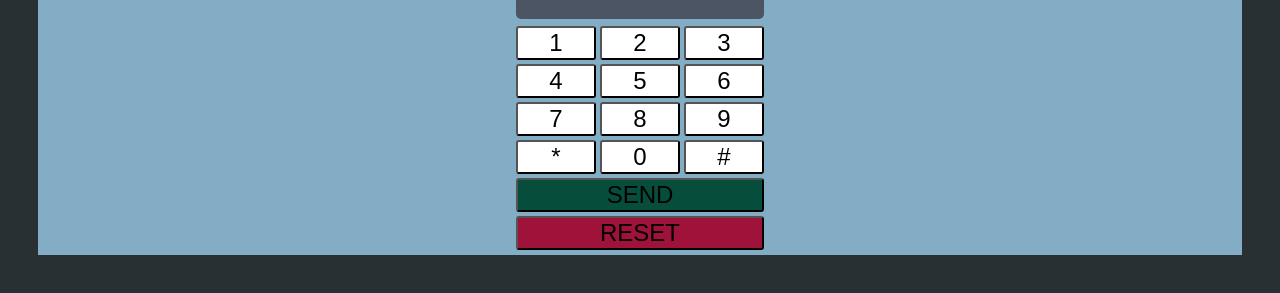
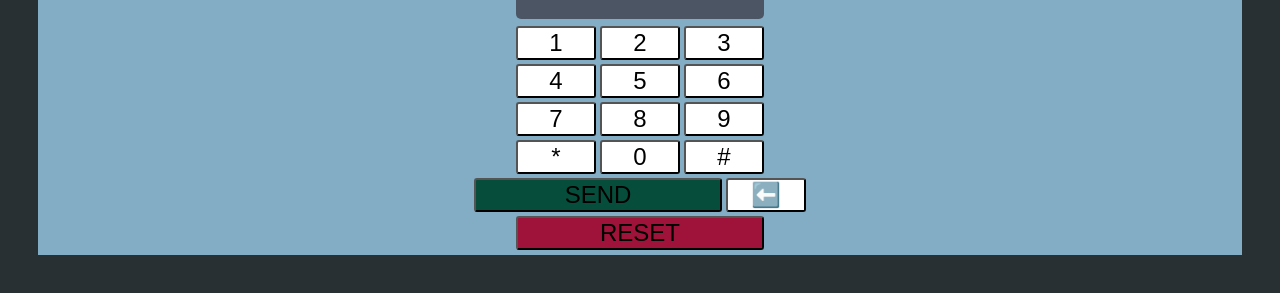
Before and after one commit to huseyingulec/sendToPager, a plain HTML site: page index.html in a window 1280 px wide. Shown: the part 175-468 px from the top of the page. Drawn offline with Linux system fonts and the light colour scheme.

Commit message:
back button added

```diff
--- a/index.html
+++ b/index.html
@@ -40,9 +40,11 @@
                     <button data-btn="0">0</button>
                     <button data-btn="#">#</button>
                 </div>
-                <button id="send-btn" data-btn="send">SEND</button>
+                <div>
+                    <button id="send-btn" data-btn="send">SEND</button>
+                    <button data-btn="back">⬅️</button>
+                </div>
                 <button id="reset-btn">RESET</button>
-
             </section>
         </section>
         <script src="index.js"></script>
```
